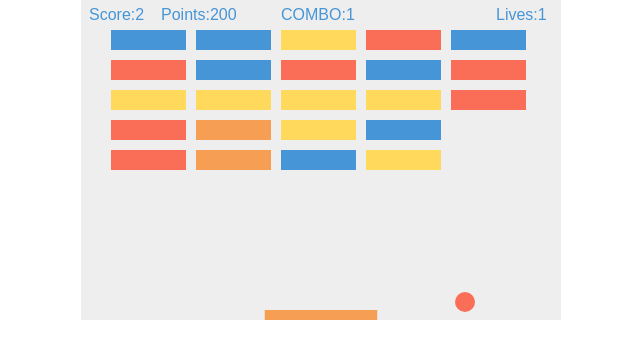
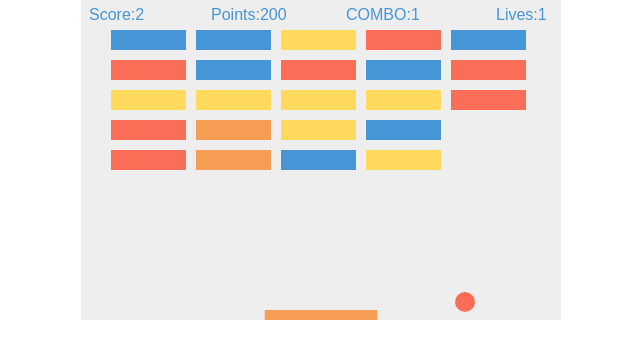
Before and after one commit to kantera90/breaking_blocks, a plain HTML site: page index.html in a window 1280 px wide. Shown: the whole page, without its empty margins (319-959 px from the left). Drawn offline with Linux system fonts and the light colour scheme.

Commit message:
スコアとコンボの表示位置の調整

```diff
--- a/index.html
+++ b/index.html
@@ -153,13 +153,13 @@
         function drawCombo() {
             ctx.font = "16px Arial";
             ctx.fillStyle = "#4695d6";
-            ctx.fillText("COMBO:" + combo, 200 , 20);
+            ctx.fillText("COMBO:" + combo,  canvas.width - 215 , 20);
         }
 
         function drawPoint() {
             ctx.font = "16px Arial";
             ctx.fillStyle = "#4695d6";
-            ctx.fillText("Points:" + point, 80 , 20);
+            ctx.fillText("Points:" + point, 130 , 20);
         }
 
         function drawLives() {
```
